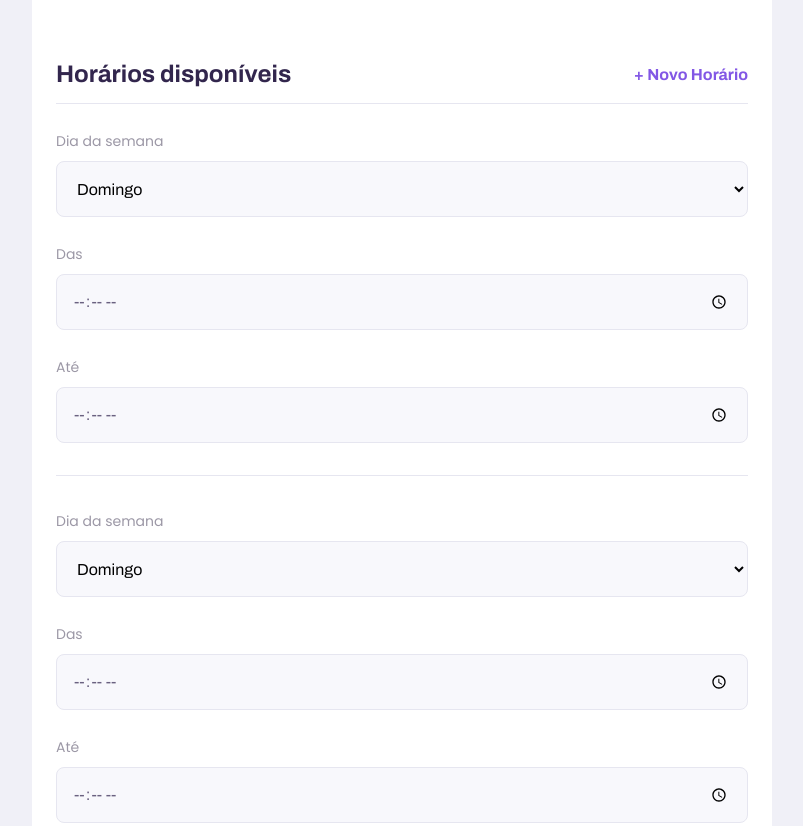
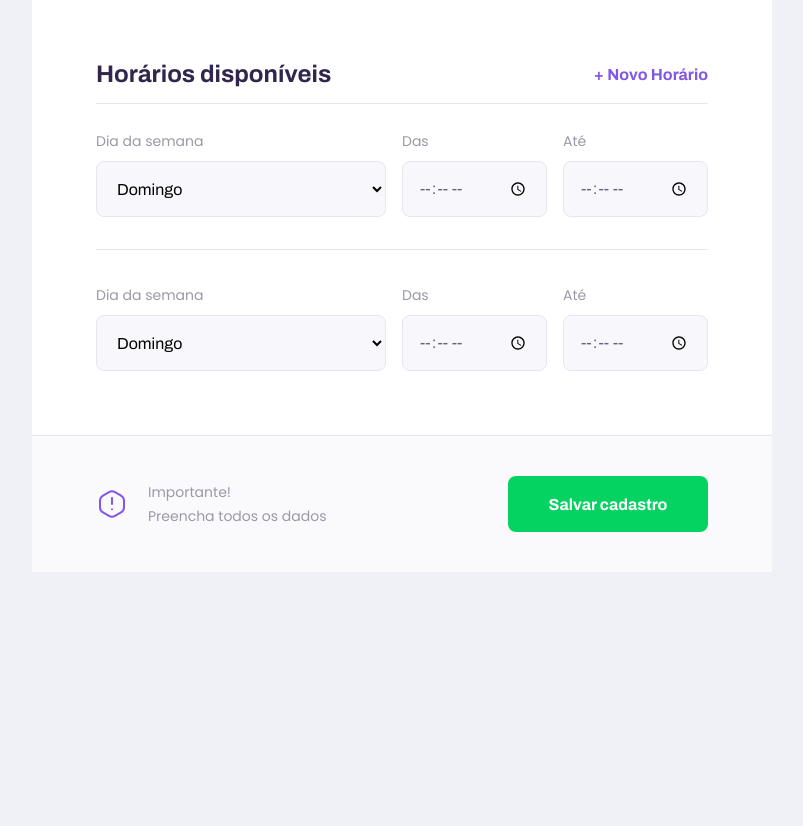
Before and after one commit to CodamaisEJ/BootCamp-Equipe1, a plain HTML site: page NLW/give-classes.html in a window 1280 px wide. Shown: the part 1290-2116 px from the top of the page, without its empty margins (238-1041 px from the left). After the commit the page ends 1862 px from the top, so only its background shows below. Drawn offline with Linux system fonts and the light colour scheme.

Commit message:
últimas mudanças dos formulários

```diff
--- a/NLW/give-classes.html
+++ b/NLW/give-classes.html
@@ -92,7 +92,7 @@
             </fieldset>
 
             <!--formulário dos horários-->
-            <fieldset>
+            <fieldset id="schdule-itens">
                 <legend>Horários disponíveis
                     <button id="add-time">+ Novo Horário</button>
                 </legend>
--- a/NLW/styles/partials/page-give-classes.css
+++ b/NLW/styles/partials/page-give-classes.css
@@ -118,4 +118,35 @@
      #page-give-classes #container{
          max-width: 100vw;
      }
+     #page-give-classes .page-header .header-content{
+         margin-bottom: 0;
+     }
+
+     #page-give-classes main fieldset{
+         padding: 0 64px;
+     }
+
+     .schedule-item{
+         display: grid;
+         grid-template-columns: 2fr 1fr 1fr;
+         column-gap: 1.6rem;
+     }
+     /*alinhamento dos itens dos horários*/
+     #page-give-classes #schdule-itens .select-block+.input-block,
+     #page-give-classes #schdule-itens .input-block+.input-block {
+         margin-top: 0;
+     }
+
+     #page-give-classes main footer{
+         padding: 40px 64px;
+
+         display: flex;
+         align-items: center;
+         justify-content: space-between;
+    }
+    #page-give-classes main footer button {
+        margin-top: 0;
+
+        width: 200px;
+    }
 }
```
